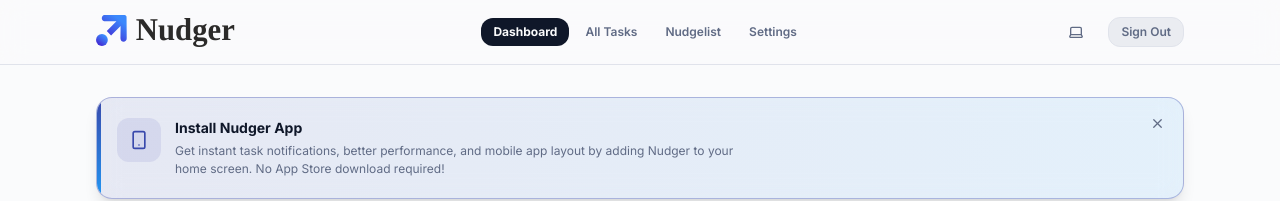
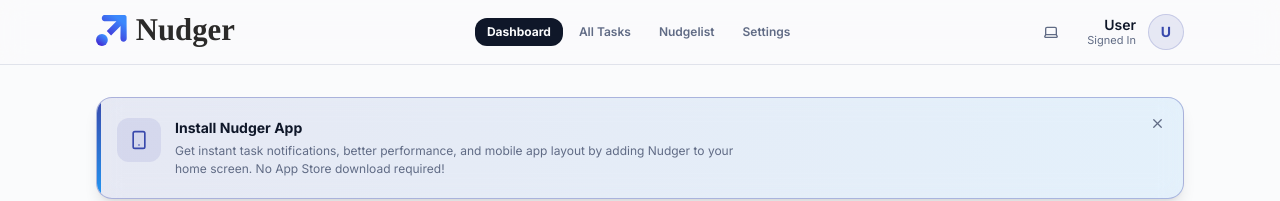
Before and after one commit to Gahbriehel/nudger, a Next.js app: page / in a window 1280 px wide. Shown: the top 201 px of the page. Built offline with nearby package versions, Linux system fonts and the light colour scheme; no server answers.

Commit message:
refactor: move sign-out functionality from DashboardHeader to SettingsView and update header UI

```diff
--- a/src/components/dashboard/DashboardHeader.tsx
+++ b/src/components/dashboard/DashboardHeader.tsx
@@ -1,9 +1,7 @@
 "use client";
 
 import { useAuthStore } from "@/store/authStore";
-import { authService } from "@/services/auth.service";
 import { ThemeSwitcher } from "@/components/theme-switcher";
-import { useRouter } from "next/navigation";
 import { cn } from "@/lib/utils";
 import Image from "next/image";
 import Link from "next/link";
@@ -18,17 +16,6 @@
   setActiveTab,
 }: DashboardHeaderProps) {
   const user = useAuthStore((s) => s.user);
-  const router = useRouter();
-
-  const handleSignOut = async () => {
-    try {
-      await authService.signOut();
-      router.push("/auth/login");
-      router.refresh();
-    } catch (err) {
-      console.error("Sign out error:", err);
-    }
-  };
 
   return (
     <nav className="w-full border-b border-border bg-background/80 backdrop-blur-md sticky top-0 z-50">
@@ -107,17 +94,23 @@
         </div>
 
         {/* User Info & Actions */}
-        <div className="flex items-center gap-3">
-          <span className="hidden sm:inline text-xs text-muted-foreground select-none">
-            {user?.user_metadata?.name || user?.email}
-          </span>
+        <div className="flex items-center gap-4">
           <ThemeSwitcher />
-          <button
-            onClick={handleSignOut}
-            className="bg-muted hover:bg-destructive/10 hover:text-destructive border border-border hover:border-destructive/30 text-muted-foreground text-xs py-1.5 px-3 rounded-lg font-semibold transition-all duration-200"
-          >
-            Sign Out
-          </button>
+          <div className="hidden sm:flex items-center gap-3">
+            <div className="flex flex-col items-end justify-center select-none">
+              <span className="text-sm font-semibold text-foreground leading-tight">
+                {user?.user_metadata?.name || "User"}
+              </span>
+              <span className="text-[11px] text-muted-foreground leading-tight">
+                Signed In
+              </span>
+            </div>
+            <div className="w-9 h-9 rounded-full bg-primary/10 border border-primary/20 flex items-center justify-center text-primary font-bold text-sm select-none">
+              {user?.user_metadata?.name?.charAt(0)?.toUpperCase() ||
+                user?.email?.charAt(0)?.toUpperCase() ||
+                "U"}
+            </div>
+          </div>
         </div>
       </div>
 
--- a/src/components/dashboard/SettingsView.tsx
+++ b/src/components/dashboard/SettingsView.tsx
@@ -13,9 +13,11 @@
 import { Label } from "@/components/ui/label";
 import { Spinner } from "@/components/ui/spinner";
 import { toast } from "sonner";
+import { useRouter } from "next/navigation";
 
 export function SettingsView() {
   const { user, setUser } = useAuthStore();
+  const router = useRouter();
   const [displayName, setDisplayName] = useState(
     user?.user_metadata?.name || "",
   );
@@ -175,6 +177,16 @@
       setPermissionState(Notification.permission);
     } finally {
       setIsTogglingPush(false);
+    }
+  };
+
+  const handleSignOut = async () => {
+    try {
+      await authService.signOut();
+      router.push("/auth/login");
+      router.refresh();
+    } catch (err) {
+      console.error("Sign out error:", err);
     }
   };
 
@@ -362,6 +374,22 @@
           </Button>
         </form>
       </div>
+
+      {/* Account Actions Card */}
+      <div className="border border-border bg-card/85 backdrop-blur-md p-6 rounded-2xl shadow-lg relative overflow-hidden before:absolute before:top-0 before:left-0 before:right-0 before:h-[3px] before:bg-gradient-to-r before:from-brand-indigo before:to-brand-blue">
+        <h2 className="text-lg font-bold tracking-tight text-foreground mb-4">
+          Account Actions
+        </h2>
+        <div className="space-y-4">
+          <Button
+            onClick={handleSignOut}
+            variant="destructive"
+            className="w-full sm:w-auto h-9 px-4 rounded-lg font-semibold text-xs"
+          >
+            Sign Out
+          </Button>
+        </div>
+      </div>
     </div>
   );
 }
```
